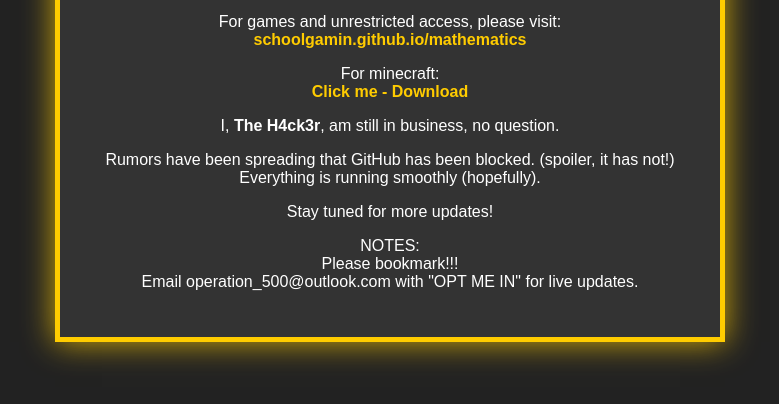
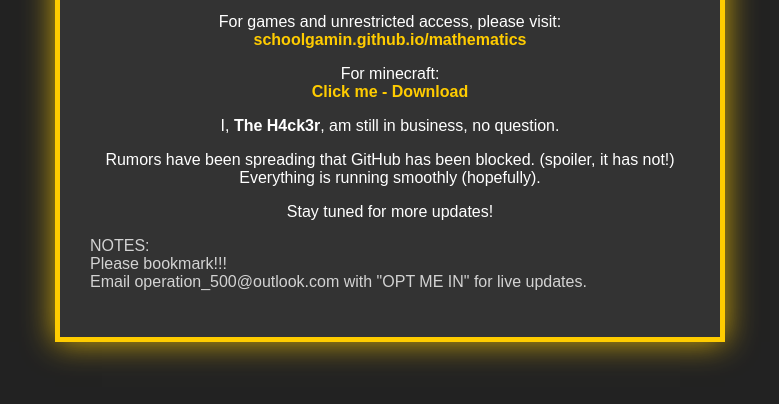
Before and after one commit to gamingbillboard/gamingbillboard.github.io, a plain HTML site: page index.html in a window 1280 px wide. Shown: the part 194-598 px from the top of the page, without its empty margins (250-1029 px from the left). Drawn offline with Linux system fonts and the light colour scheme.

Commit message:
Update index.html

```diff
--- a/index.html
+++ b/index.html
@@ -31,6 +31,10 @@
         a:hover {
             text-decoration: underline;
         }
+        .footnote {
+            text-align: left;
+            color: #D3D3D3;
+        }
     </style>
 </head>
 <body>
@@ -43,7 +47,7 @@
         <p>I, <strong>The H4ck3r</strong>, am still in business, no question.</p>
         <p>Rumors have been spreading that GitHub has been blocked. (spoiler, it has not!)<br>Everything is running smoothly (hopefully).</p>
         <p>Stay tuned for more updates!</p>
-        <p>NOTES:<br>Please bookmark!!!<br>Email operation_500@outlook.com with "OPT ME IN" for live updates.</p>
+        <p class="footnote">NOTES:<br>Please bookmark!!!<br>Email operation_500@outlook.com with "OPT ME IN" for live updates.</p>
     </div>
 </body>
 </html>
```
